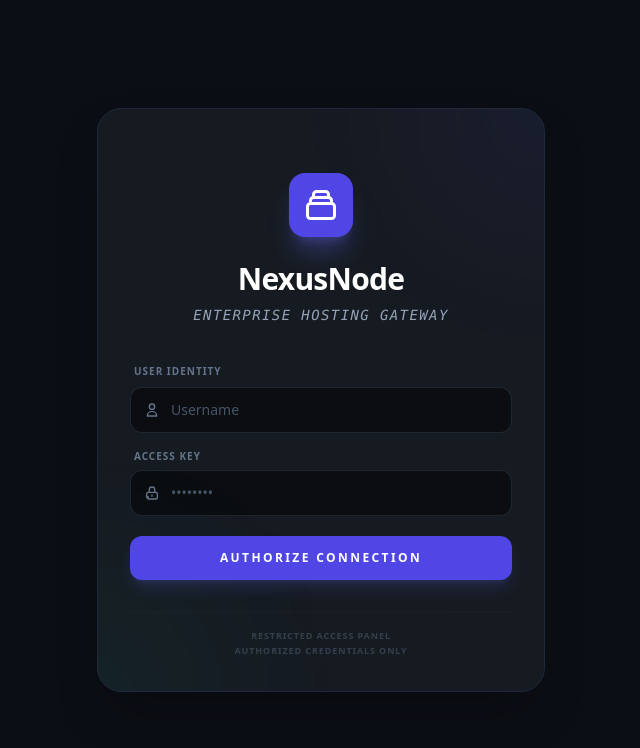
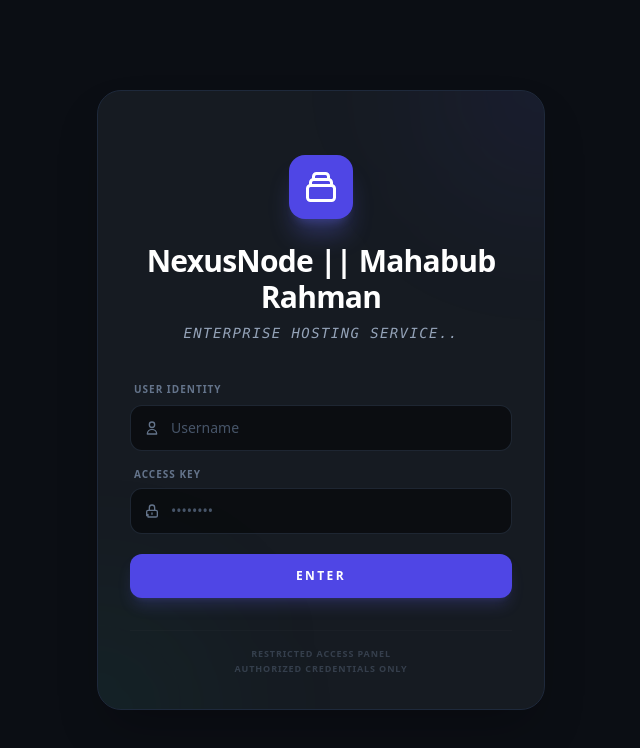
Before and after one commit to MR-MAHABUB-004/Host, a React (Vite) app: page / in a window 1280 px wide. Shown: the top 748 px of the page, without its empty margins (319-959 px from the left). Built offline with nearby package versions, Linux system fonts and the light colour scheme.

Commit message:
Update Login.tsx

```diff
--- a/components/Login.tsx
+++ b/components/Login.tsx
@@ -41,9 +41,9 @@ export const Login: React.FC<LoginProps> = ({ onLogin, authorizedUsers }) => {
               <path strokeLinecap="round" strokeLinejoin="round" strokeWidth={2} d="M19 11H5m14 0a2 2 0 012 2v6a2 2 0 01-2 2H5a2 2 0 01-2-2v-6a2 2 0 012-2m14 0V9a2 2 0 00-2-2M5 11V9a2 2 0 012-2m0 0V5a2 2 0 012-2h6a2 2 0 012 2v2M7 7h10" />
             </svg>
           </div>
-          <h1 className="text-3xl font-extrabold text-white tracking-tight">NexusNode</h1>
+          <h1 className="text-3xl font-extrabold text-white tracking-tight">NexusNode || Mahabub Rahman</h1>
           <p className="text-slate-400 text-sm italic font-mono uppercase tracking-widest text-[10px]">
-            Enterprise Hosting Gateway
+            Enterprise Hosting service..
           </p>
         </div>
 
@@ -101,7 +101,7 @@ export const Login: React.FC<LoginProps> = ({ onLogin, authorizedUsers }) => {
             type="submit"
             className="w-full flex justify-center py-3.5 px-4 rounded-xl shadow-lg shadow-indigo-500/20 text-xs font-black text-white bg-indigo-600 hover:bg-indigo-500 active:scale-[0.98] focus:outline-none focus:ring-2 focus:ring-offset-2 focus:ring-indigo-500 transition-all duration-200 uppercase tracking-[0.2em]"
           >
-            Authorize Connection
+            ENTER
           </button>
         </form>
 
```
